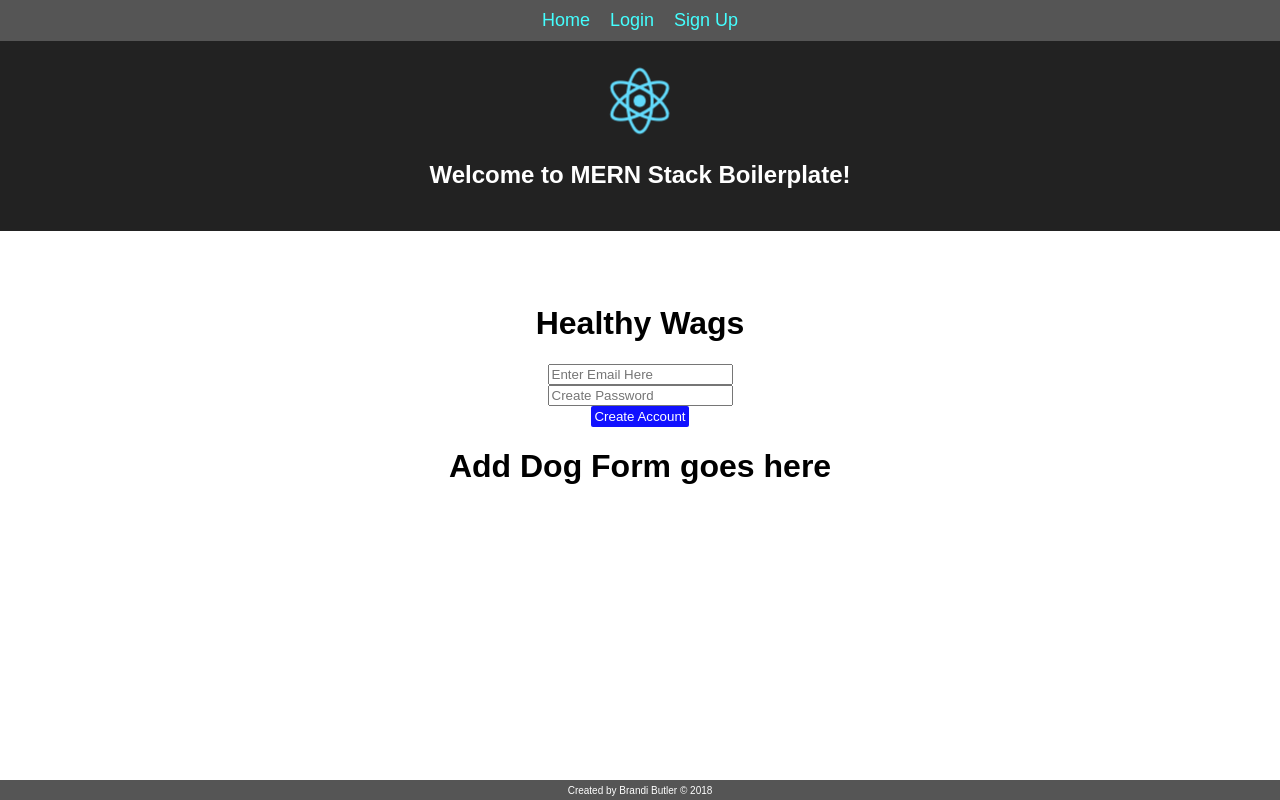
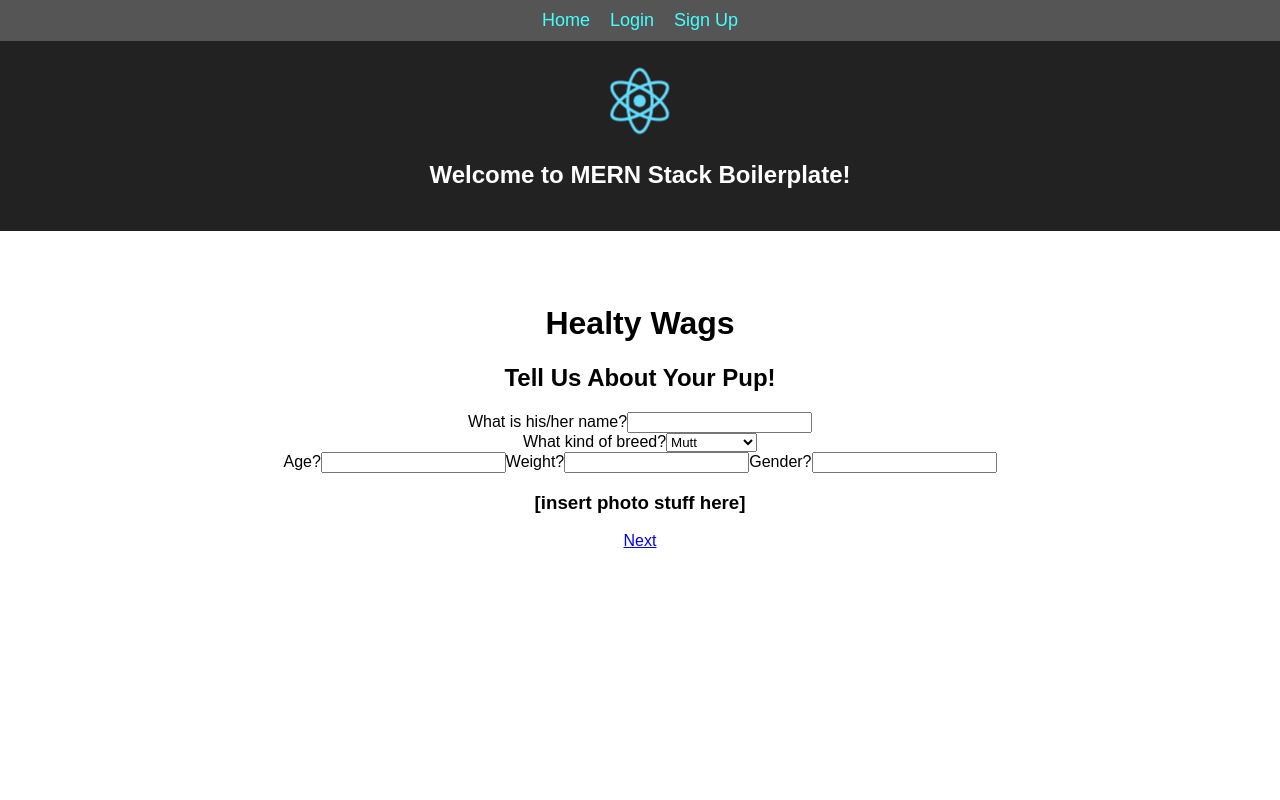
Before and after one commit to TaylorDarneille/sharkhackathon, a React (Create React App) app in the folder client/: page /adddog in a window 1280 px wide. Built offline with nearby package versions, Linux system fonts and the light colour scheme.

Commit message:
next now redirects to the next page via a link

```diff
--- a/client/src/AddDogForm.js
+++ b/client/src/AddDogForm.js
@@ -1,41 +1,41 @@
 import React, { Component } from 'react';
 import { Redirect } from 'react-router-dom';
 import axios from 'axios';
+import { Link } from 'react-router-dom';
 
 class AddDogForm extends Component {
-  // constructor(props) {
-  //   super(props)
-  //   this.state = {
-  //     email: '',
-  //     password: ''
-  //   }
-  // }
-
-  // handleEmailChange = (e) => {
-  //   this.setState({email: e.target.value});
-  // }
-
-  // handlePasswordChange = (e) => {
-  //   this.setState({password: e.target.value});
-  // }
-
-  // handleSubmit = (e) => {
-  //   e.preventDefault();
-  //   axios.post('/auth/login', {
-  //     email: this.state.email,
-  //     password: this.state.password
-  //   }).then((result) => {
-  //     localStorage.setItem('mernToken', result.data.token);
-  //     this.setState({ success: true });
-  //     this.props.updateUser();
-  //   }).catch((error) => {
-  //     console.log('error returned', error.response);
-  //     this.props.setFlash('error', 'Invalid Credentials');
-  //   });
-  // }
 
   render() {
-    return(<h1>Add Dog Form goes here</h1>);
+    return (
+      <div className="add-dog-form">
+        <h1>Healty Wags</h1>
+        <h2>Tell Us About Your Pup!</h2>
+        <form>
+          <div>
+            <label>What is his/her name?</label>
+            <input type="text" name="name"/>
+          </div>
+          <div>
+            <label>What kind of breed?</label>
+            <select name="breed">
+              <option>Mutt</option>
+              <option>Great Dane</option>
+              <option>Chihuahua</option>
+            </select>
+          </div>
+          <div>
+            <label>Age?</label>
+            <input name="age"/>
+            <label>Weight?</label>
+            <input name="weight"/>
+            <label>Gender?</label>
+            <input name="gender"/>
+          </div>
+          <h3>[insert photo stuff here]</h3>
+          <Link to="/funform">Next</Link>
+        </form>
+      </div>
+    );
   }
 }
 
--- a/client/src/App.js
+++ b/client/src/App.js
@@ -77,19 +77,18 @@ class App extends Component {
             <div className="space">
               <Flash flashType={this.state.flashType} flash={this.state.flash} setFlash={this.setFlash} cancelFlash={this.cancelFlash} />
               {/*<Route exact path="/home" component={Home} />*/}
-              <Route path="/login" component={
+              <Route exact path="/login" component={
                 () => (<Login user={this.state.user} setFlash={this.setFlash} updateUser={this.getUser} />)} />
-              <Route path="/" component={
+              <Route exact path="/profile" component={
+                () => (<Profile user={this.state.user} setFlash={this.setFlash} />)} />
+              <Route exact path="/adddog" component={
+                () => (<AddDogForm user={this.state.user} setFlash={this.setFlash} handleChange={this.handleChange} />)} />
+              <Route exact path="/" component={
                 () => (<Signup user={this.state.user} setFlash={this.setFlash} updateUser={this.getUser} />)} />
-              <Route path="/profile" component={
-                () => (<Profile user={this.state.user} setFlash={this.setFlash} />)} />
-              <Route path="/adddog" component={
-                () => (<AddDogForm user={this.state.user} setFlash={this.setFlash} />)} />
-
             </div>
           </div>
         </Router>
-        <Footer />
+        {/*<Footer />*/}
       </div>
     );
   }
```
